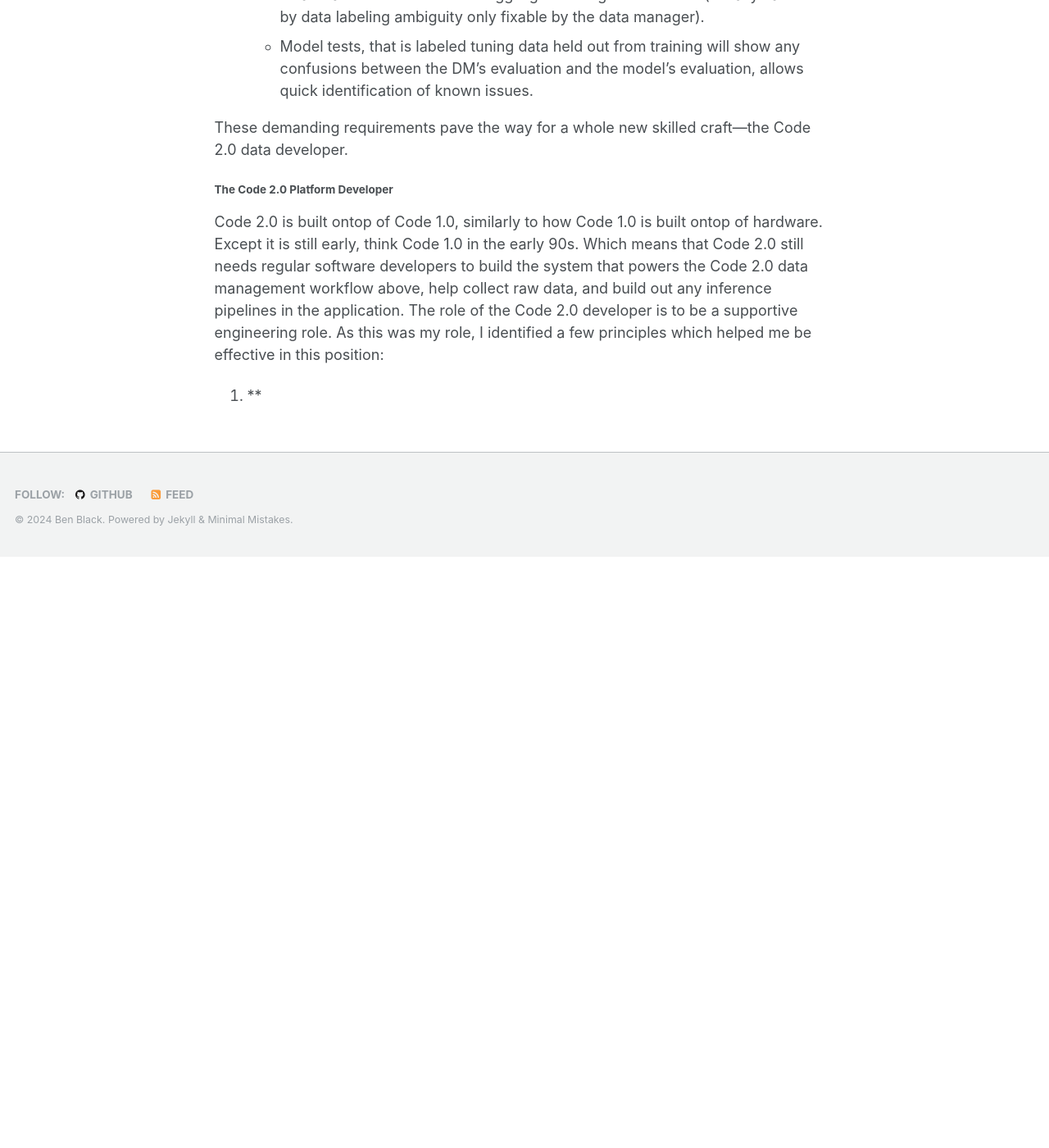
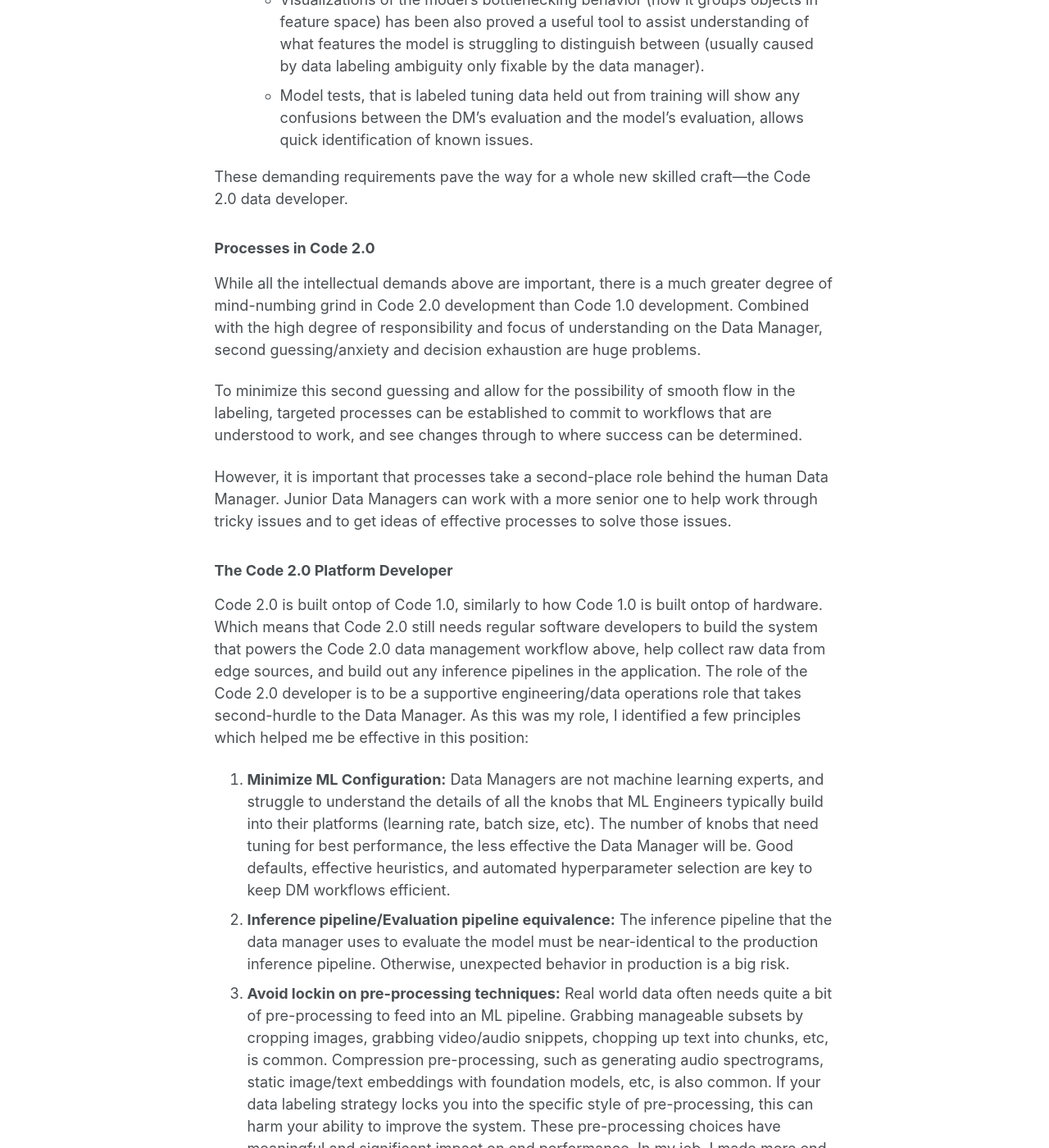
Before and after one commit to benblack769/benblack769.github.io, a Jekyll site: the page built from posts/rants/code2_revisited.md, in a window 1280 px wide and 1400 px high, scrolled down 3210 px. Shown: the whole window at 82% size. Built offline with Jekyll 4.4.1, drawn with Linux system fonts in a browser that asks for light colours; before the commit the page ends 3889 px from its top, so only the background shows below that; some of the changed text lies outside the part shown.

Commit message:
added ML dev principles

```diff
--- a/posts/rants/code2_revisited.md
+++ b/posts/rants/code2_revisited.md
@@ -8,7 +8,7 @@ share: false
 post_date: "2024"
 ---
 
-### Code 2.0
+# Code 2.0
 
 Back in 2017, Andrej Karpathy wrote [an essay titled Software 2.0](https://karpathy.medium.com/software-2-0-a64152b37c35) about how Deep Neural Networks are empowering a shift from building software from code to building software with data. In particular, when giving meaningful semantic interpretations to raw data coming in from the real world. Inspirational problems include:
 
@@ -30,22 +30,22 @@ Code 2.0 offers a solution to this anxiety: I, as a computer scientist, don't ha
 
 Its very similar to how a hardware developer, after the code 1.0 transformation caused by the development of the microchip, no longer has to drive every detail of the hardware's behavior. Instead, when confronted with a novel problem, they focus on assembling a platform, mostly from ready-made components, and simply ensure that the specs and configuration allows the software to do what it needs to do, without worrying about the details of how the software works or how it is developed.
 
-### Barriers to Code 2.0 development
+## Barriers to Code 2.0 development
 
 Code 2.0 has several barriers to implementation, the biggest being:
 
 1. Projects are still driven by computer scientists, accustomed to a code 1.0 workflow, especially in the U.S. (China's businesses are better about this) This means that data development has a waterfall workflow where large amounts of data is collected/cleaned according to some fixed scheme whereas algorithms are developed in a fast-iteration agile workflow. Which limits the amount of creativity and experimentation with data development.
 2. Downstream and upstream challenges in edge hardware, networking, database integration, human review processes, business logic, and sales are often much higher than machine learning challenges, meaning that improving machine learning processes are treated as a second class problem.
 
-The second issue doesn't have easy answers, but over time gets less important as the rest of the system matures. But the first issue is mainly driven by the ignorance and ego of computer scientists, and that is what I'm hoping to fix today.
+The second issue tends to get easier over time as the rest of the system matures. But the first issue does not get solved by time, rather it is driven by computer scientists running the show. Below, I'll explain the principles involved in making someone else the center of Code 2.0 workflows.
 
-### Code 2.0 in practice
+## Code 2.0 in practice
 
 In 2022, I joined a fascinating mid-stage startup that checked all the boxes. It did automated analysis of raw real world data, it had a real business model, and it was run by good, pragmatic people.
 
 They built remarkably human Code 2.0 workflow, centering on the humans labeling the data, the Data Managers (this is not an inflated title, they really managed a lot, and a lot of project success depended on their skill). Unlike Code 1.0 workflows, where the labelers simply hand off the data at some point, at this company, the data managers iterated with product advisors to determine the best way to label the data, actually labeled the data, trained the model, used the model to find good labels to add, evaluated the model, built out metrics, advised studies, and more. The remarkable scope of their responsibilities meant that relatively little time was spent on actually labeling or reviewing data, maybe 40% of their time on average.
 
-#### The Code 2.0 Data Developer
+### The Code 2.0 Data Developer
 
 The lead Data Manager, a very talented individual, but with no machine learning background or education, over time, developed a strong philosophy of the true human demands of data management which surpass any particular data labeling processes used per-application:
 
@@ -65,8 +65,19 @@ The lead Data Manager, a very talented individual, but with no machine learning
 
 These demanding requirements pave the way for a whole new skilled craft---the Code 2.0 data developer.
 
-#### The Code 2.0 Platform Developer
+### Processes in Code 2.0
 
-Code 2.0 is built ontop of Code 1.0, similarly to how Code 1.0 is built ontop of hardware. Except it is still early, think Code 1.0 in the early 90s. Which means that Code 2.0 still needs regular software developers to build the system that powers the Code 2.0 data management workflow above, help collect raw data, and build out any inference pipelines in the application. The role of the Code 2.0 developer is to be a supportive engineering role. As this was my role, I identified a few principles which helped me be effective in this position:
+While all the intellectual demands above are important, there is a much greater degree of mind-numbing grind in Code 2.0 development than Code 1.0 development. Combined with the high degree of responsibility and focus of understanding on the Data Manager, second guessing/anxiety and decision exhaustion are huge problems.
 
-1. **
+To minimize this second guessing and allow for the possibility of smooth flow in the labeling, targeted processes can be established to commit to workflows that are understood to work, and see changes through to where success can be determined.
+
+However, it is important that processes take a second-place role behind the human Data Manager. Junior Data Managers can work with a more senior one to help work through tricky issues and to get ideas of effective processes to solve those issues.
+
+### The Code 2.0 Platform Developer
+
+Code 2.0 is built ontop of Code 1.0, similarly to how Code 1.0 is built ontop of hardware. Which means that Code 2.0 still needs regular software developers to build the system that powers the Code 2.0 data management workflow above, help collect raw data from edge sources, and build out any inference pipelines in the application. The role of the Code 2.0 developer is to be a supportive engineering/data operations role that takes second-hurdle to the Data Manager. As this was my role, I identified a few principles which helped me be effective in this position:
+
+1. **Minimize ML Configuration:** Data Managers are not machine learning experts, and struggle to understand the details of all the knobs that ML Engineers typically build into their platforms (learning rate, batch size, etc). The number of knobs that need tuning for best performance, the less effective the Data Manager will be. Good defaults, effective heuristics, and automated hyperparameter selection are key to keep DM workflows efficient.
+2. **Inference pipeline/Evaluation pipeline equivalence:** The inference pipeline that the data manager uses to evaluate the model must be near-identical to the production inference pipeline. Otherwise, unexpected behavior in production is a big risk.
+3. **Avoid lockin on pre-processing techniques:** Real world data often needs quite a bit of pre-processing to feed into an ML pipeline. Grabbing manageable subsets by cropping images, grabbing video/audio snippets, chopping up text into chunks, etc, is common. Compression pre-processing, such as generating audio spectrograms, static image/text embeddings with foundation models, etc, is also common. If your data labeling strategy locks you into the specific style of pre-processing, this can harm your ability to improve the system. These pre-processing choices have meaningful and significant impact on end performance. In my job, I made more end performance improvements tuning this pre-processing than any changes to loss function or architecture, and many other ML engineers have the same experience. Simply retaining the ability to re-generate these on demand is sufficient.
+4. **The Cloud is best for Code 2.0 development workflows:** For Code 2.0 workflows, the best parts of the cloud are shows at their very finest. The cloud's fast scalability and ephemeral qualities are perfect for the very spiky Code 2.0 GPU hardware demands, and ephemeral nature of most intermediate training artifacts. However, its important to not lock into a inference provider---cloud, on-premise or edge inference are all important capabilities.
```
